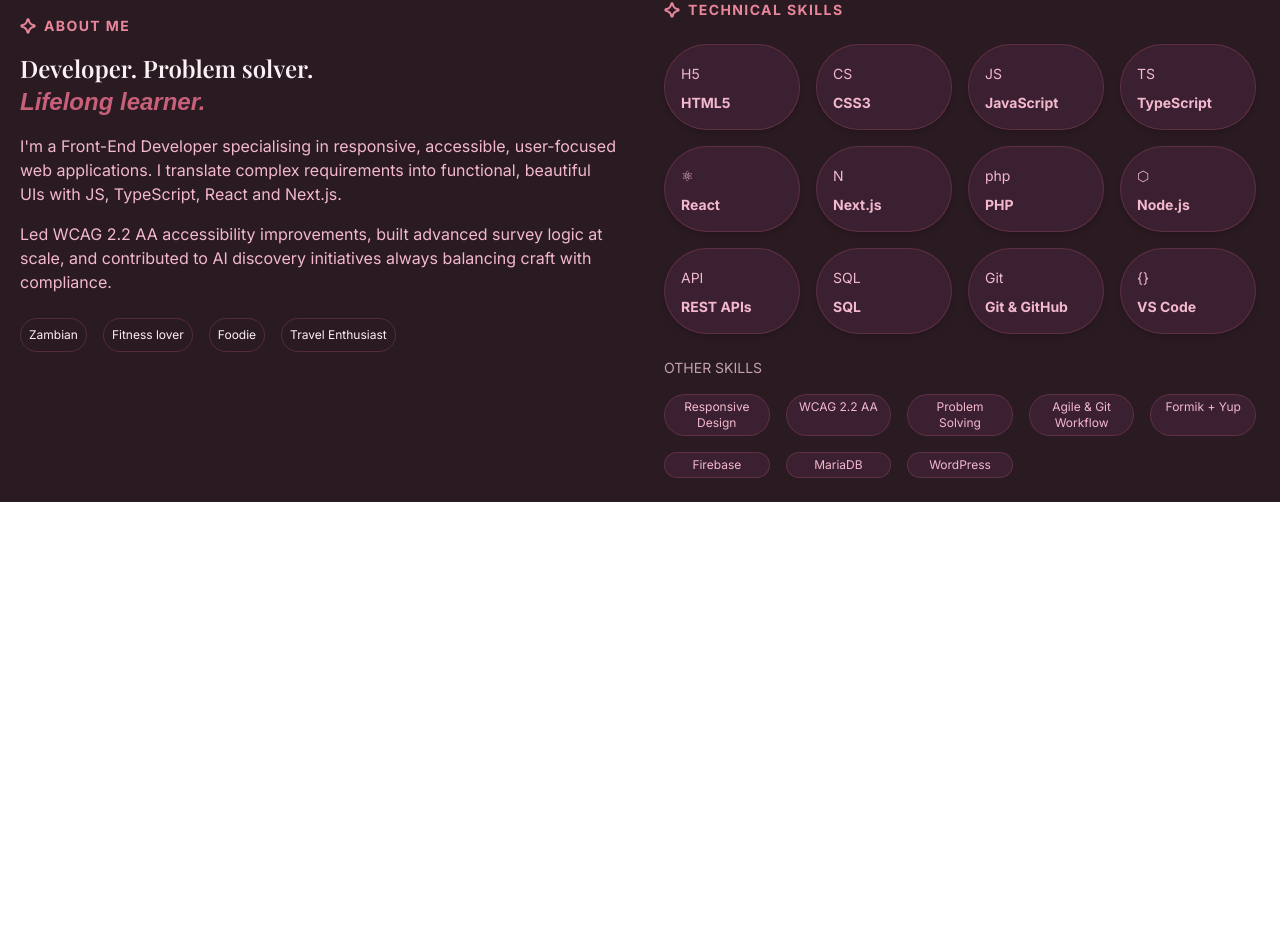
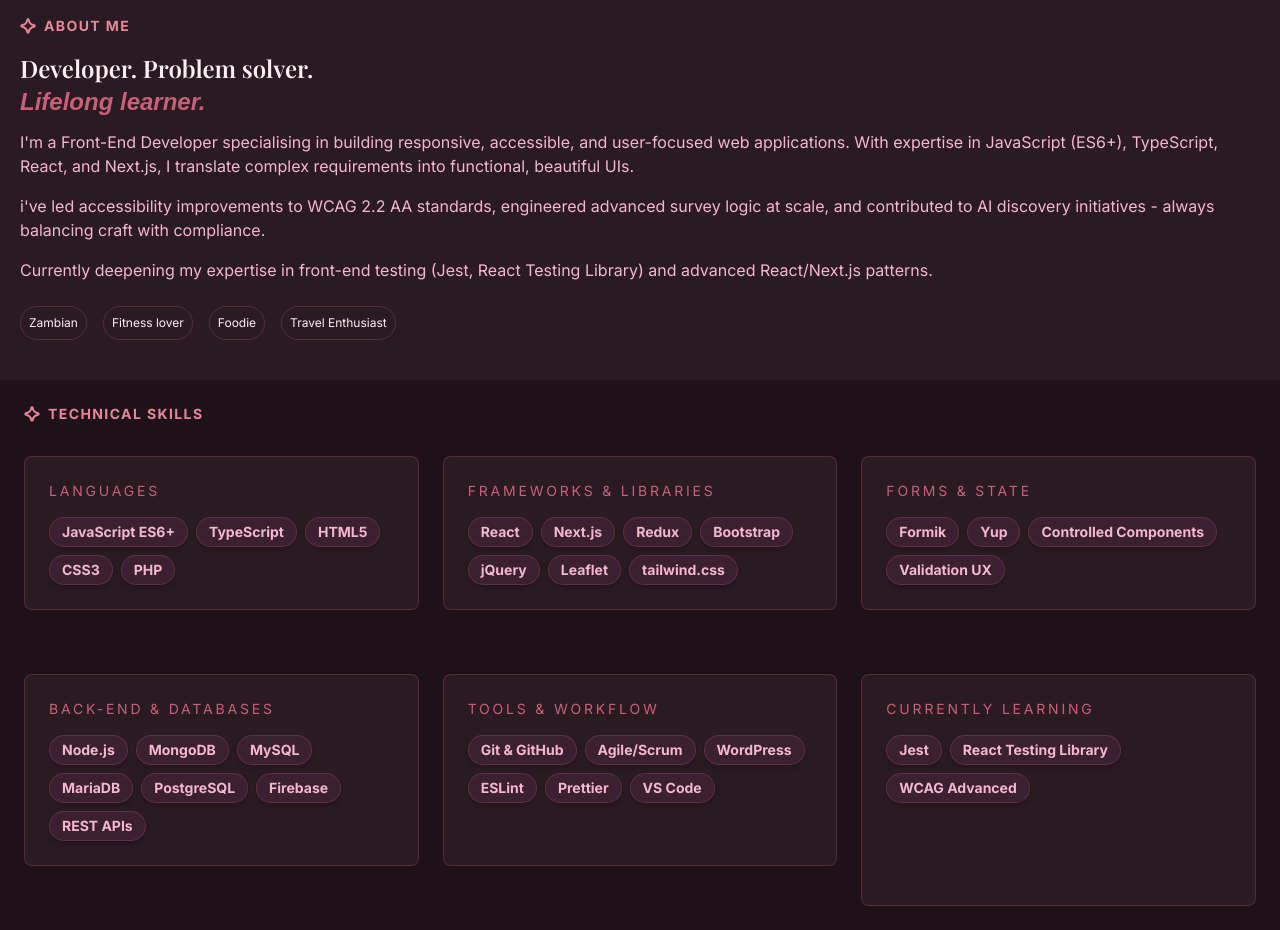
Before and after one commit to rufaro-ndhlovu/PortfolioWebsite, a Next.js app: page / in a window 1280 px wide. Shown: the part 920-1850 px from the top of the page. Before the commit the page ends 1422 px from the top, so only its background shows below. Built offline with nearby package versions, Linux system fonts and the light colour scheme; a web font is replaced by a local one.

Commit message:
Refactor skills data structure to categorize skills and update SkillsCard component for improved rendering.

```diff
--- a/app/data/skills.ts
+++ b/app/data/skills.ts
@@ -1,66 +1,76 @@
-export type Skill = {
-  name: string;
-  icon?: string;
+export type SkillCategory = {
+  title: string;
+  skills: {
+    name: string;
+  }[];
 };
 
-export const skills: Skill[] = [
+export const skillCategories: SkillCategory[] = [
   {
-    name: "HTML5",
-    icon: "H5",
+    title: "Languages",
+    skills: [
+      { name: "JavaScript ES6+" },
+      { name: "TypeScript" },
+      { name: "HTML5" },
+      { name: "CSS3" },
+      { name: "PHP" },
+    ],
   },
+
   {
-    name: "CSS3",
-    icon: "CS",
+    title: "Frameworks & Libraries",
+    skills: [
+      { name: "React" },
+      { name: "Next.js" },
+      { name: "Redux" },
+      { name: "Bootstrap" },
+      { name: "jQuery" },
+      { name: "Leaflet" },
+      { name: "tailwind.css" },
+    ],
   },
+
   {
-    name: "JavaScript",
-    icon: "JS",
+    title: "Forms & State",
+    skills: [
+      { name: "Formik" },
+      { name: "Yup" },
+      { name: "Controlled Components" },
+      { name: "Validation UX" },
+    ],
   },
+
   {
-    name: "TypeScript",
-    icon: "TS",
+    title: "Back-End & Databases",
+    skills: [
+      { name: "Node.js" },
+      { name: "MongoDB" },
+      { name: "MySQL" },
+      { name: "MariaDB" },
+      { name: "PostgreSQL" },
+      { name: "Firebase" },
+      { name: "REST APIs" },
+    ],
   },
+
   {
-    name: "React",
-    icon: "⚛",
+    title: "Tools & Workflow",
+    skills: [
+      { name: "Git & GitHub" },
+      { name: "Agile/Scrum" },
+      { name: "WordPress" },
+      { name: "ESLint" },
+      { name: "Prettier" },
+      { name: "VS Code" },
+    ],
   },
+
   {
-    name: "Next.js",
-    icon: "N",
-  },
-  {
-    name: "PHP",
-    icon: "php",
-  },
-  {
-    name: "Node.js",
-    icon: "⬡",
-  },
-  {
-    name: "REST APIs",
-    icon: "API",
-  },
-  {
-    name: "SQL",
-    icon: "SQL",
-  },
-  {
-    name: "Git & GitHub",
-    icon: "Git",
-  },
-  {
-    name: "VS Code",
-    icon: "{}",
+    title: "Currently Learning",
+    skills: [
+      { name: "Jest" },
+      { name: "React Testing Library" },
+      { name: "WCAG Advanced" },
+    ],
   },
 ];
-
-export const otherSkills = [
-  "Responsive Design",
-  "WCAG 2.2 AA",
-  "Problem Solving",
-  "Agile & Git Workflow",
-  "Formik + Yup",
-  "Firebase",
-  "MariaDB",
-  "WordPress",
-];
--- a/app/page.tsx
+++ b/app/page.tsx
@@ -8,10 +8,9 @@ export default function Home() {
   return (
     <div className="">
       <Hero />
-      <div className="grid sm:grid-cols-1 md:grid-cols-2">
-        <About />
-        <Skills />
-      </div>
+
+      <About />
+      <Skills />
     </div>
   );
 }
--- a/app/sections/About.tsx
+++ b/app/sections/About.tsx
@@ -10,7 +10,7 @@ export default function About() {
       <Label>ABOUT ME</Label>
       <div>
         <h2
-          className="text-2xl mb-4 mt-4 font-semibold"
+          className="text-2xl mb-3 mt-4 font-semibold"
           style={{
             fontFamily: "var(--font-playfair)",
           }}
@@ -26,14 +26,19 @@ export default function About() {
           </span>
         </h2>
         <p className="text-[var(--pink-light)] mb-4">
-          I'm a Front-End Developer specialising in responsive, accessible,
-          user-focused web applications. I translate complex requirements into
-          functional, beautiful UIs with JS, TypeScript, React and Next.js.
+          I'm a Front-End Developer specialising in building responsive,
+          accessible, and user-focused web applications. With expertise in
+          JavaScript (ES6+), TypeScript, React, and Next.js, I translate complex
+          requirements into functional, beautiful UIs.
+        </p>
+        <p className="text-[var(--pink-light)] mb-4">
+          i've led accessibility improvements to WCAG 2.2 AA standards,
+          engineered advanced survey logic at scale, and contributed to AI
+          discovery initiatives - always balancing craft with compliance.
         </p>
         <p className="text-[var(--pink-light)]">
-          Led WCAG 2.2 AA accessibility improvements, built advanced survey
-          logic at scale, and contributed to AI discovery initiatives always
-          balancing craft with compliance.
+          Currently deepening my expertise in front-end testing (Jest, React
+          Testing Library) and advanced React/Next.js patterns.
         </p>
         <div className="flex flex-row mt-6 gap-4">
           <Tag>Zambian</Tag>
--- a/app/sections/Skills.tsx
+++ b/app/sections/Skills.tsx
@@ -3,31 +3,30 @@
 import React from "react";
 import SkillsCard from "../ui/SkillsCard";
 import Label from "../ui/Label";
-import { skills } from "../data/skills";
+import { skillCategories, skills } from "../data/skills";
 import { otherSkills } from "../data/skills";
 
 export default function Skills() {
   return (
-    <section className="p-6 bg-[var(--bg-section)]">
+    <section className="p-6 bg-[var(--bg-dark)]">
       <Label>TECHNICAL SKILLS</Label>
-      <div className="grid grid-cols-4 mt-6 gap-4">
-        {skills.map((skill) => (
-          <SkillsCard key={skill.name} name={skill.name} icon={skill.icon} />
+      <div className="mt-8 space-y-10 grid grid-cols-2 lg:grid-cols-3 gap-6 ">
+        {skillCategories.map((category) => (
+          <div
+            key={category.title}
+            className="border border-[var(--pink-glow)] rounded-lg p-6 bg-[var(--bg-section)]"
+          >
+            <h3 className="text-sm uppercase tracking-[0.2em] text-[var(--pink-main)] mb-4">
+              {category.title}
+            </h3>
+
+            <div className="flex flex-row flex-wrap gap-2 ">
+              {category.skills.map((skill) => (
+                <SkillsCard key={skill.name} name={skill.name} />
+              ))}
+            </div>
+          </div>
         ))}
-      </div>
-
-      <div className="mt-6">
-        <p className="text-[var(--text-muted)] text-sm">OTHER SKILLS</p>
-        <div className="grid grid-cols-5 gap-4 mt-4">
-          {otherSkills.map((otherSkill) => (
-            <div
-              key={otherSkill}
-              className="text-xs text-[var(--pink-light)] rounded-full bg-[var(--bg-card)] px-2 py-1 border border-[var(--pink-glow)] text-sm text-center"
-            >
-              {otherSkill}
-            </div>
-          ))}
-        </div>
       </div>
     </section>
   );
--- a/app/ui/SkillsCard.tsx
+++ b/app/ui/SkillsCard.tsx
@@ -5,14 +5,12 @@ import React from "react";
 type props = {
   key: string;
   name: string;
-  icon?: string;
 };
 
 export default function SkillsCard({ key, name, icon }: props) {
   return (
-    <div className="bg-[var(--bg-card)] p-4 rounded-full shadow-md text-[var(--pink-light)] border border-[var(--pink-glow)]">
-      {icon && <span className="text-sm">{icon}</span>}
-      <h3 className="text-sm font-bold mt-2">{name}</h3>
+    <div className="bg-[var(--bg-card)] px-3 py-1 rounded-full shadow-md text-[var(--pink-light)] border border-[var(--pink-glow)]">
+      <h4 className="text-sm font-bold">{name}</h4>
     </div>
   );
 }
```
